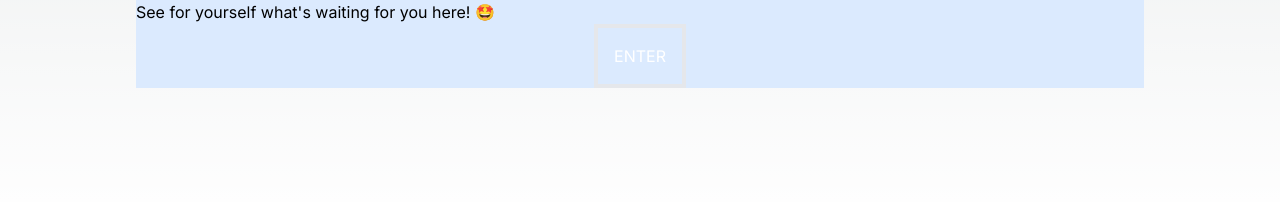
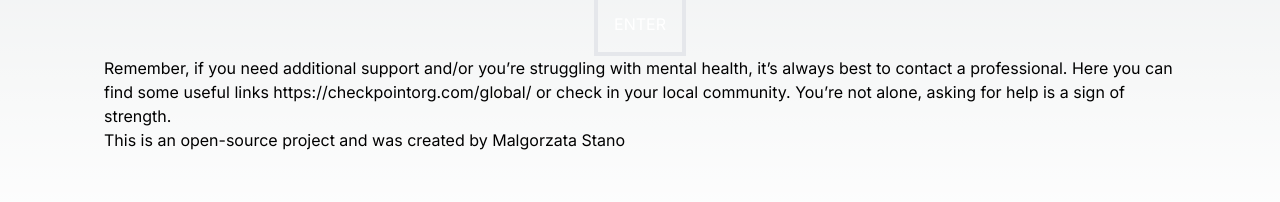
Before and after one commit to gosiast/cheerifyme, a Next.js app: page / in a window 1280 px wide. Shown: the part 644-846 px from the top of the page. Built offline with nearby package versions, Linux system fonts and the light colour scheme.

Commit message:
added footer and section about reaching out to a professional

```diff
--- a/src/app/components/Hero.jsx
+++ b/src/app/components/Hero.jsx
@@ -2,8 +2,8 @@ import React from "react";
 
 const Hero = () => {
 	return (
-		<div className="bg-blue-100 m-10">
-			<div className="container text-black">
+		<main className="m-2">
+			<div className="container text-white">
 				<h1 className="text-4xl">
 					Welcome to <strong>Cheerify.me</strong>
 				</h1>
@@ -34,7 +34,20 @@ const Hero = () => {
 					</div>
 				</div>
 			</div>
-		</div>
+			<section>
+				Remember, if you need additional support and/or you’re struggling with
+				mental health, it’s always best to contact a professional. Here you can
+				find some useful links https://checkpointorg.com/global/ or check in
+				your local community. You’re not alone, asking for help is a sign of
+				strength.
+			</section>
+			<footer>
+				This is an{" "}
+				<a href="https://github.com/gosiast/cheerifyme">open-source</a> project
+				and was created by{" "}
+				<a href="https://github.com/gosiast">Malgorzata Stano</a>
+			</footer>
+		</main>
 	);
 };
 
```
